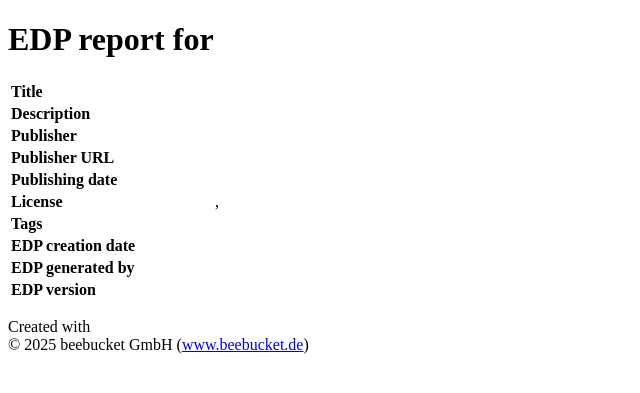
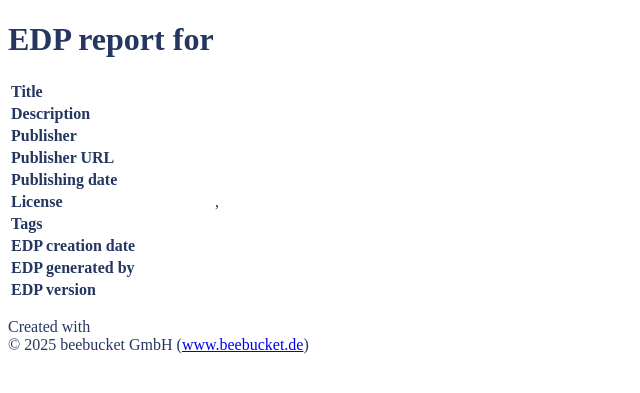
Before and after one commit to Mission-KI/LP-MDS-Ontology-Mapper, a Python web app: template src/edps/report/templates/report.html.jinja in a window 1280 px wide. Shown: the top 393 px of the page, without its empty margins (0-640 px from the left). Run offline with Jinja, Linux system fonts and the light colour scheme; the template is opened without the code that fills it, so the values that code supplies are empty.

Commit message:
fixup! Generate EDP report

```diff
--- a/src/edps/report/templates/styles.html.jinja
+++ b/src/edps/report/templates/styles.html.jinja
@@ -8,6 +8,10 @@
             bottom: 50px;
             {# -pdf-frame-border: 1;  /* for debugging the layout */ #}
         }
+    }
+
+    body {
+        color: #253761;
     }
 
     h1, h2, h3, h4 {
```
